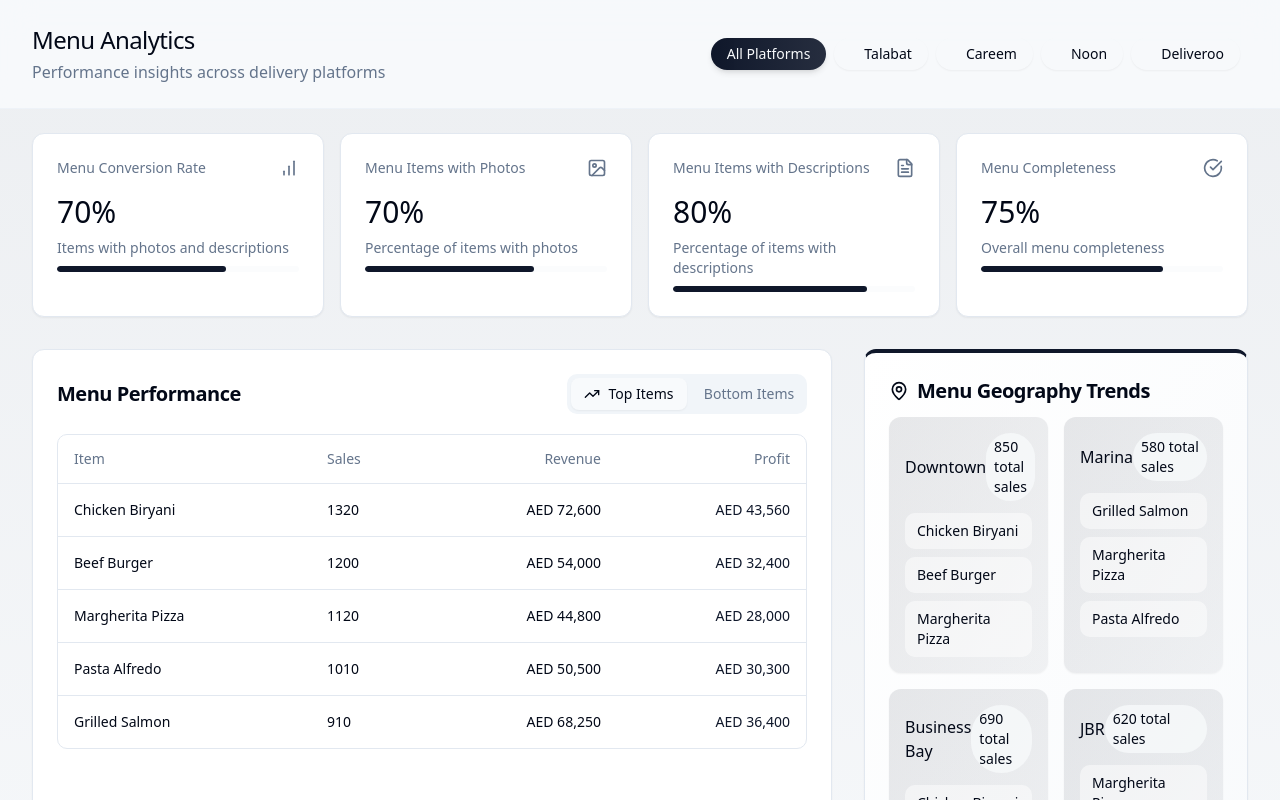
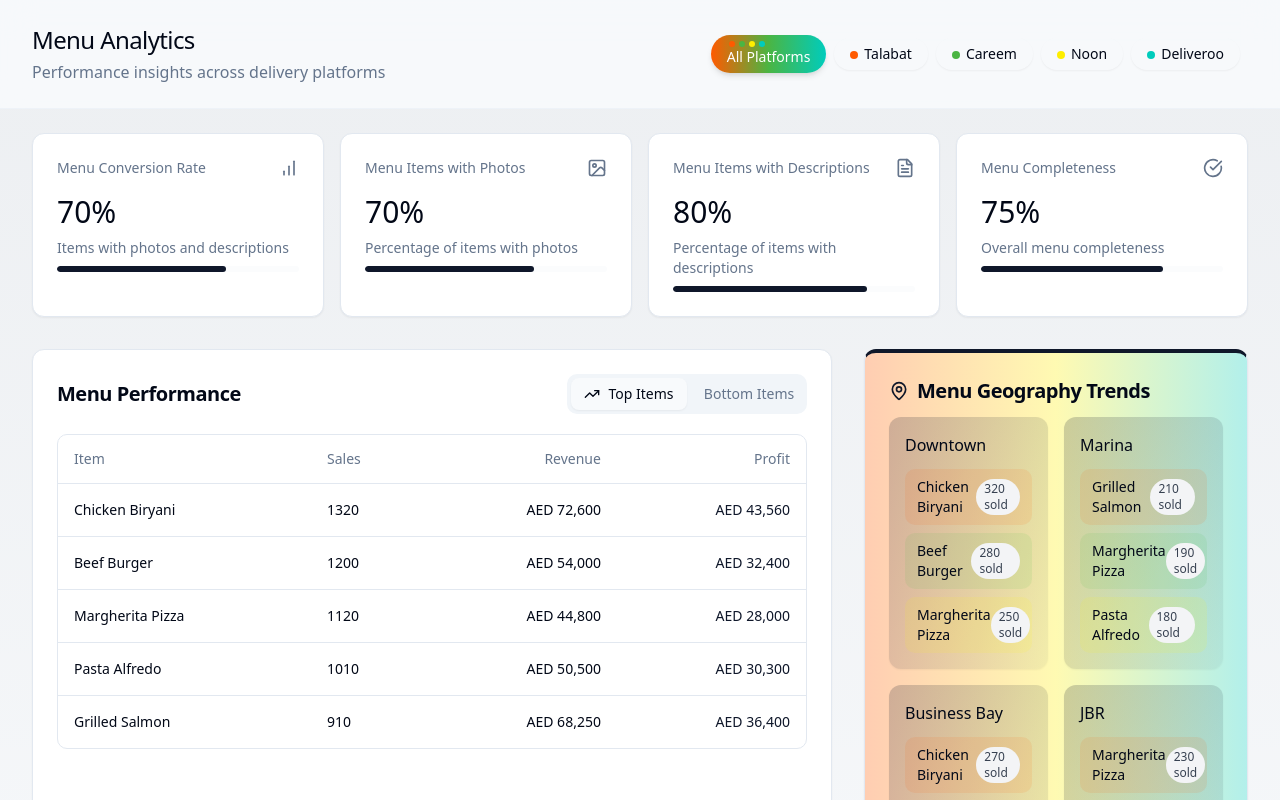
Before and after one commit to AB00k/flavor-analytics-hub-36, a React (Vite) app: page / in a window 1280 px wide. Shown: the top 800 px of the page. Built offline with nearby package versions, Linux system fonts and the light colour scheme.

Commit message:
Update UI and data display
- Enhanced the color scheme for the "all platform" page.
- Modified the Menu Geography Trends component to display individual item sales instead of overall sales.

```diff
--- a/src/components/MenuGeography.tsx
+++ b/src/components/MenuGeography.tsx
@@ -26,23 +26,60 @@ export const MenuGeography = ({ platform, className }: MenuGeographyProps) => {
       case 'careem': return 'from-platform-careem/20 to-platform-careem/5';
       case 'noon': return 'from-platform-noon/20 to-platform-noon/5';
       case 'deliveroo': return 'from-platform-deliveroo/20 to-platform-deliveroo/5';
-      default: return 'from-primary/10 to-primary/5';
+      default: return 'from-primary/20 to-primary/5';
+    }
+  };
+
+  const getPlatformBorderColor = () => {
+    switch(platform) {
+      case 'talabat': return 'border-platform-talabat';
+      case 'careem': return 'border-platform-careem';
+      case 'noon': return 'border-platform-noon';
+      case 'deliveroo': return 'border-platform-deliveroo';
+      default: return 'border-primary';
+    }
+  };
+
+  const getItemBgColor = (itemIndex: number) => {
+    if (platform === 'all') {
+      // Colorful backgrounds for "all" platform
+      const colors = [
+        'bg-platform-talabat/10',
+        'bg-platform-careem/10',
+        'bg-platform-noon/10',
+        'bg-platform-deliveroo/10'
+      ];
+      return colors[itemIndex % colors.length];
+    }
+
+    // Platform-specific styling
+    switch(platform) {
+      case 'talabat': return `bg-platform-talabat/10 border-l-2 border-platform-talabat`;
+      case 'careem': return `bg-platform-careem/10 border-l-2 border-platform-careem`;
+      case 'noon': return `bg-platform-noon/10 border-l-2 border-platform-noon`;
+      case 'deliveroo': return `bg-platform-deliveroo/10 border-l-2 border-platform-deliveroo`;
+      default: return 'bg-primary/10 border-l-2 border-primary';
     }
   };
 
   return (
-    <Card className={cn("h-full shadow-sm bg-gradient-to-br from-white to-background border-t-4", platform !== 'all' ? `border-t-platform-${platform}` : 'border-t-primary', className)}>
+    <Card className={cn(
+      "h-full shadow-sm bg-gradient-to-br from-white to-background",
+      platform !== 'all' ? `border-t-4 ${getPlatformBorderColor()}` : 'border-t-4 bg-gradient-to-r from-platform-talabat/30 via-platform-noon/30 to-platform-deliveroo/30 border-t-primary',
+      className
+    )}>
       <CardHeader className="pb-3">
         <CardTitle className="text-xl flex items-center">
-          <MapPin className="h-5 w-5 mr-2" />
+          <MapPin className={cn(
+            "h-5 w-5 mr-2",
+            platform !== 'all' ? `text-platform-${platform}` : 'text-primary'
+          )} />
           Menu Geography Trends
         </CardTitle>
       </CardHeader>
       <CardContent>
         <div className="grid grid-cols-1 sm:grid-cols-2 gap-4">
           {mockAreaSales.map((area, areaIndex) => {
-            const totalSales = area.topItems.reduce((sum, item) => sum + item.salesCount, 0);
-
             return (
               <div
                 key={area.area}
@@ -62,16 +99,14 @@ export const MenuGeography = ({ platform, className }: MenuGeographyProps) => {
               >
                 <div className="flex justify-between items-center mb-3">
                   <h3 className="font-medium">{area.area}</h3>
-                  <span className="text-sm font-medium px-2 py-1 rounded-full bg-background/80">
-                    {totalSales} total sales
-                  </span>
                 </div>
                 <ul className="space-y-2">
                   {area.topItems.map((item, itemIndex) => (
                     <li
                       key={item.itemId}
                       className={cn(
-                        "flex justify-between items-center text-sm bg-white/50 rounded-md px-3 py-2",
+                        "flex justify-between items-center text-sm rounded-md px-3 py-2",
+                        getItemBgColor(itemIndex),
                         !loaded && "opacity-0 translate-x-4",
                         loaded && "opacity-100 translate-x-0",
                         "transition-all duration-300 ease-out",
@@ -83,6 +118,12 @@ export const MenuGeography = ({ platform, className }: MenuGeographyProps) => {
                       )}
                     >
                       <span>{getItemNameById(item.itemId)}</span>
+                      <span className={cn(
+                        "font-medium px-2 py-0.5 rounded-full text-xs",
+                        platform !== 'all' ? `bg-platform-${platform}/20 text-platform-${platform}` : 'bg-gray-100 text-gray-700'
+                      )}>
+                        {item.salesCount} sold
+                      </span>
                     </li>
                   ))}
                 </ul>
--- a/src/components/PlatformSelector.tsx
+++ b/src/components/PlatformSelector.tsx
@@ -32,8 +32,8 @@ export const PlatformSelector = ({
         const getBgClass = () => {
           if (platform === 'all') {
             return isSelected
-              ? 'bg-gradient-to-r from-primary to-primary/90 text-primary-foreground'
-              : 'bg-secondary hover:bg-secondary/80 text-secondary-foreground';
+              ? 'bg-gradient-to-r from-platform-talabat via-platform-careem to-platform-deliveroo text-white'
+              : 'bg-gradient-to-r from-platform-talabat/30 via-platform-careem/30 to-platform-deliveroo/30 text-gray-700 hover:text-white hover:from-platform-talabat/70 hover:via-platform-careem/70 hover:to-platform-deliveroo/70';
           }
 
           return isSelected
@@ -43,7 +43,16 @@ export const PlatformSelector = ({
 
         // Add platform icon or indicator
         const getPlatformIndicator = () => {
-          if (platform === 'all') return null;
+          if (platform === 'all') {
+            return (
+              <div className="flex items-center mr-1.5">
+                <span className="w-1.5 h-1.5 rounded-full bg-platform-talabat mx-0.5"></span>
+                <span className="w-1.5 h-1.5 rounded-full bg-platform-careem mx-0.5"></span>
+                <span className="w-1.5 h-1.5 rounded-full bg-platform-noon mx-0.5"></span>
+                <span className="w-1.5 h-1.5 rounded-full bg-platform-deliveroo mx-0.5"></span>
+              </div>
+            );
+          }
 
           return (
             <div className={cn(
```
